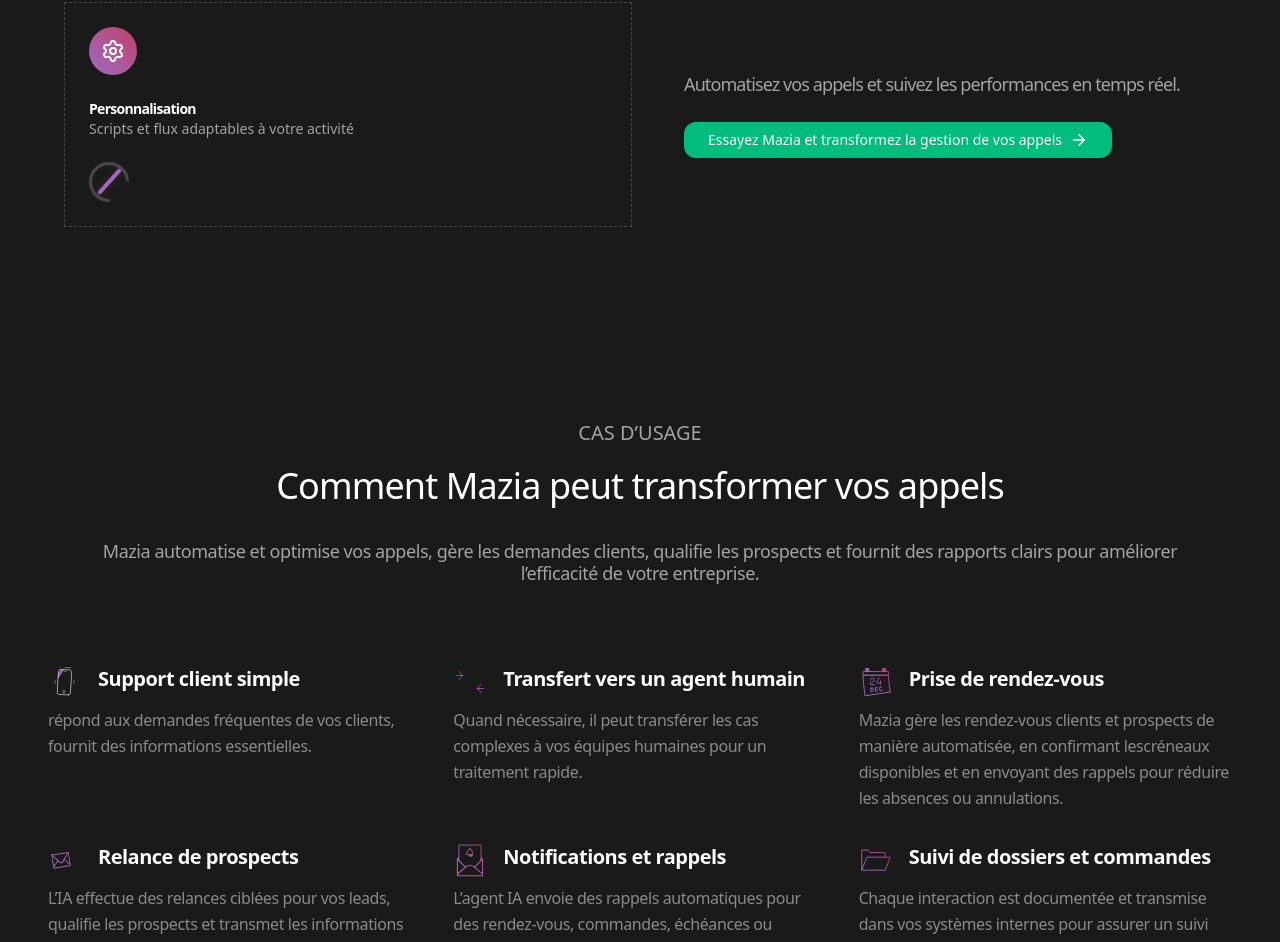
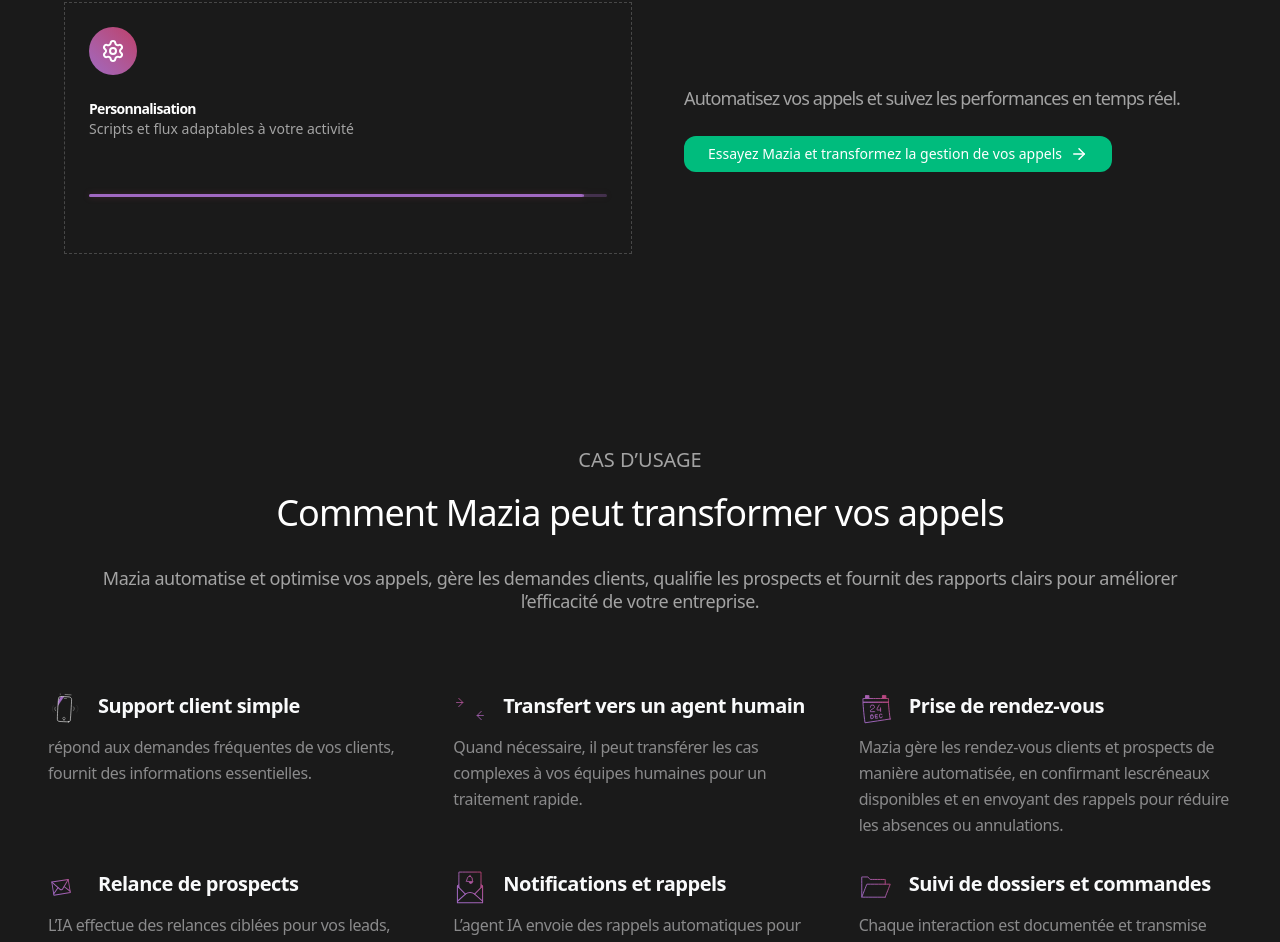
Before and after one commit to Itsnotxarwa/maziaapp, a React (Vite) app: page / in a window 1280 px wide. Shown: the part 2407-3349 px from the top of the page. Built offline with nearby package versions, Linux system fonts and the light colour scheme.

Commit message:
change the classname from loader to circle loader

```diff
--- a/src/demoForm.jsx
+++ b/src/demoForm.jsx
@@ -262,7 +262,7 @@
                     </button>
                 ) : (
                     <div className="flex items-center gap-3">
-                        <div class="loader"></div>
+                        <div class="circle-loader"></div>
                         <span className="text-lg text-white/60">Veuillez patienter, vous allez recevoir un appel.</span>
                     </div>
                 )}
--- a/src/index.css
+++ b/src/index.css
@@ -310,7 +310,7 @@
   }
 }
 
-.loader {
+.circle-loader {
   width: 40px;
   height: 40px;
   border-radius: 50%;
```
